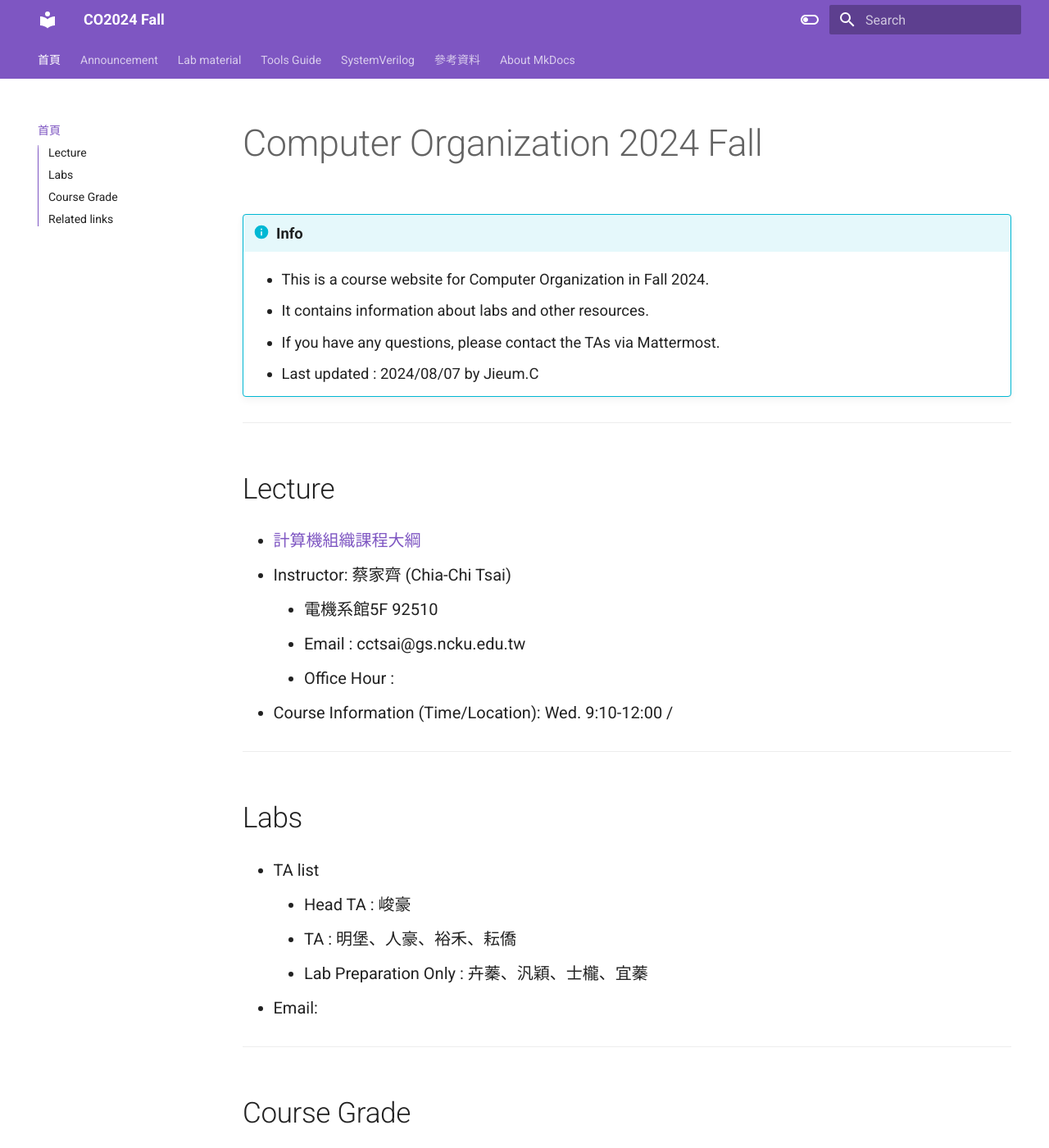
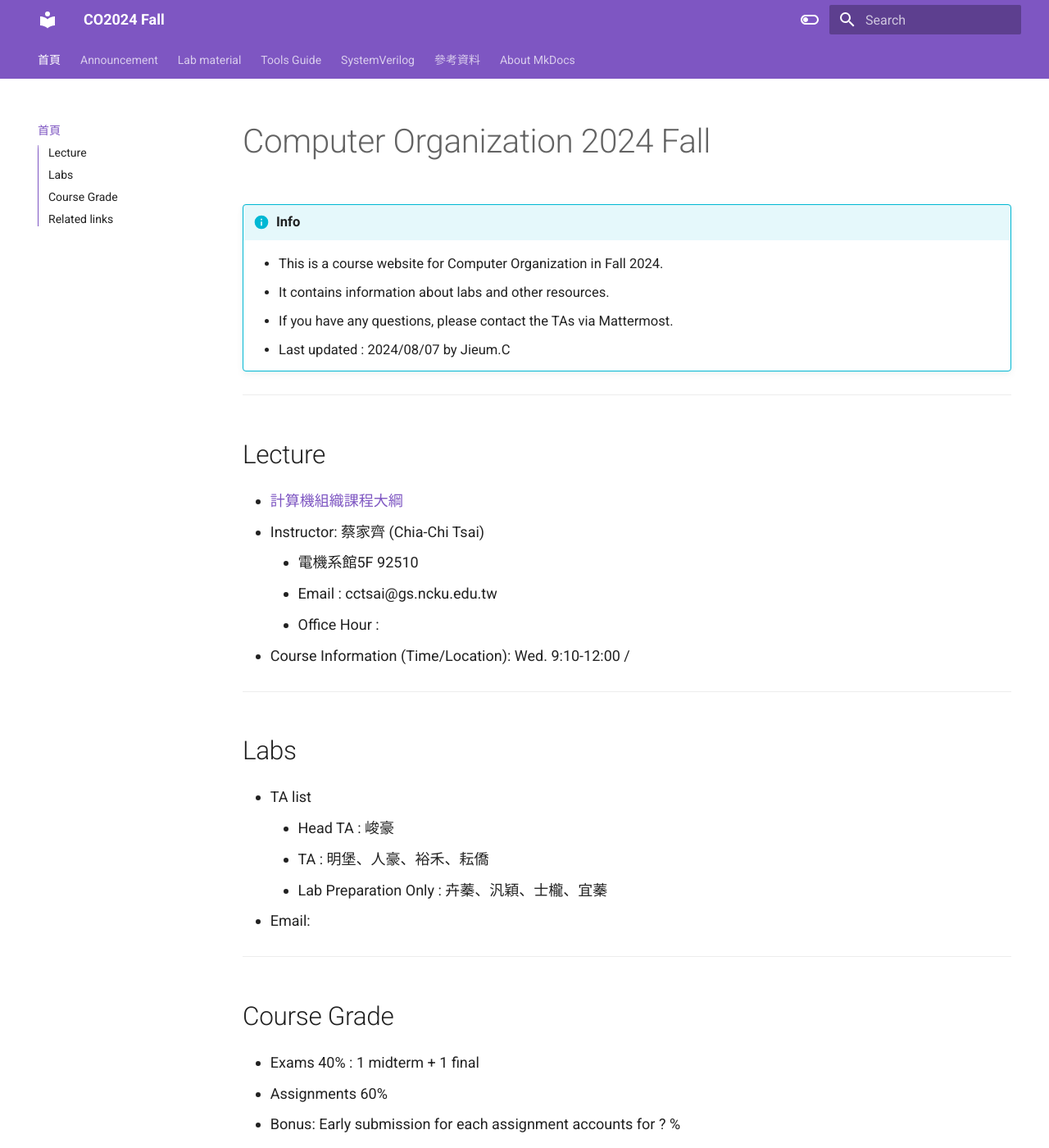
Before and after one commit to Jieumban/Test_mkdocs-, an MkDocs documentation site: the page built from docs/index.md, in a window 1280 px wide and 1400 px high. Shown: the whole window at 82% size. Built offline with MkDocs 1.6.1 and Material for MkDocs 9.7.7, drawn with Linux system fonts in a browser that asks for light colours; nearby versions of some CDN libraries.

Commit message:
update font size

```diff
--- a/docs/css/custom.css
+++ b/docs/css/custom.css
@@ -1,6 +1,6 @@
 /* 調整整個網站的基礎字體大小 */
 body {
-    font-size: 20px ;  /* 可以根據需求調整字體大小 */
+    font-size: 18px ;  /* 可以根據需求調整字體大小 */
 }
 
 .md-typeset {
@@ -15,7 +15,7 @@ body {
 /* 手機版樣式 */
 @media (max-width: 768px) {
     body {
-        font-size: 16px !important; /* 手機版字體大小 */
+        font-size: 15px !important; /* 手機版字體大小 */
     }
 }
 
```
